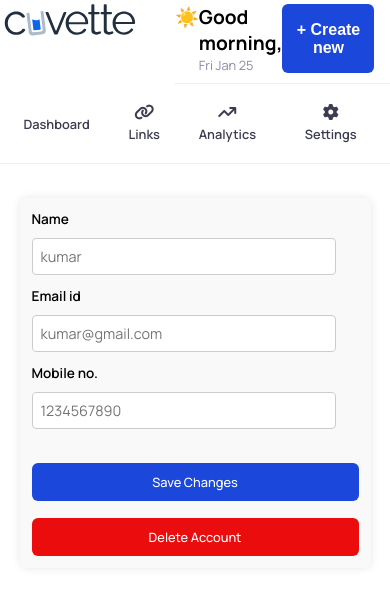
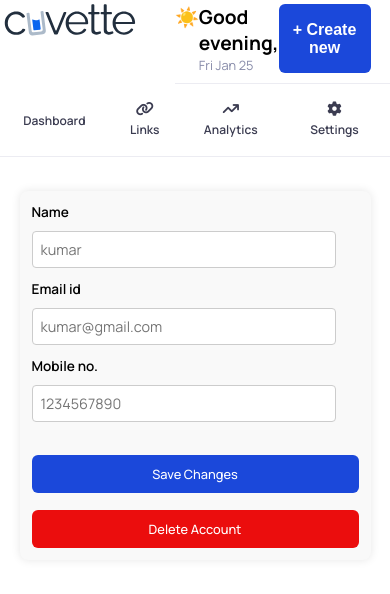
Before and after one commit to S-kumar856/link_management_platform, a React (Vite) app in the folder frontend/: page /mainpage/setting in a window 390 px wide. Shown: the top 594 px of the page. Built offline with nearby package versions, Linux system fonts and the light colour scheme; no server answers.

Commit message:
updated link page

```diff
--- a/frontend/src/components/Links/LinkPage.module.css
+++ b/frontend/src/components/Links/LinkPage.module.css
@@ -492,3 +492,10 @@ input:checked + .slider:before {
   border-radius: 6px;
   margin: 0 10px;
 }
+
+
+@media screen and (max-width: 575px) {
+  .tableContainer{
+    width: 100%;
+  }
+}
--- a/frontend/src/components/Navbar/Navbar.jsx
+++ b/frontend/src/components/Navbar/Navbar.jsx
@@ -10,6 +10,7 @@ const Navbar = () => {
     const { toggleCreateForm } = useAppContext();
     const [showLogout, setShowLogout] = useState(false);
     const [userName, setUserName] = useState("");
+    const [greeting, setGreeting] = useState("");
 
     const { searchTerm, setSearchTerm } = useAppContext();
 
@@ -33,6 +34,16 @@ const Navbar = () => {
         } catch (error) {
             console.log("Failed to fetch user data", error)
         }
+
+        // greeting
+        if (d.getHours() >= 0 && d.getHours() < 12) {
+            setGreeting("morning");
+          }
+          if (d.getHours() >= 12 && d.getHours() < 16) {
+            setGreeting("afternoon");
+          } else {
+            setGreeting("evening");
+          }
     };
 
 
@@ -40,7 +51,6 @@ const Navbar = () => {
         localStorage.removeItem("token");
         toast.success("user Logged out successfully")
         navigate('/login')
-        // setShowLogout(false)
     };
 
     const d = new Date();
@@ -61,7 +71,7 @@ const Navbar = () => {
                     <div className={style.profile_name}>
                     <span>☀️</span>
                     <div>
-                        <span>Good morning, {userName.name}</span>
+                        <span>Good {greeting}, {userName.name}</span>
                         <p>{formattedDate}</p>
                     </div>
                     </div>
--- a/frontend/src/components/mainpage/MainPage.module.css
+++ b/frontend/src/components/mainpage/MainPage.module.css
@@ -1,10 +1,10 @@
-.sidebar_parent{
+/* Base styles */
+.sidebar_parent {
     display: flex;
     font-family: Manrope;
 }
 
-
-.sideBar{
+.sideBar {
     width: 18vw;
     border-right: 1px solid #ECECF2;
     padding: 20px;
@@ -12,19 +12,19 @@
     flex-direction: column;
     gap: 20px;
 }
-.outlet{
+
+.outlet {
     width: 82vw;
 }
 
-.link, .analytics, .dashboard{
+.link, .analytics, .dashboard {
     position: relative;
     padding-left: 3vw;
     color: #3B3C51;
     cursor: pointer;
-
 }
 
-.link p, .analytics p, .dashboard p{
+.link p, .analytics p, .dashboard p {
     font-size: 1rem;
     font-weight: 600;
 }
@@ -37,7 +37,7 @@
     text-align: center;
 }
 
-.setting{
+.setting {
     position: relative;
     margin-top: 5vh;
     padding: 7vh;
@@ -47,23 +47,42 @@
     cursor: pointer;
 }
 
-.setting i{
+.setting i {
     font-size: 1.2rem;
     position: absolute;
     left: 0;
     text-align: center;
 }
 
-.setting p{
+.setting p {
     font-size: 1rem;
     font-weight: 600;
 }
 
+/* Large screens (1200px and up) */
+@media screen and (min-width: 1200px) {
+    .sideBar {
+        width: 15vw;
+    }
 
-/* Media Queries */
+    .outlet {
+        width: 85vw;
+    }
+}
 
-/* For tablets (portrait) */
-@media screen and (max-width: 768px) {
+/* Medium screens (992px to 1199px) */
+@media screen and (max-width: 1199px) {
+    .sideBar {
+        width: 20vw;
+    }
+
+    .outlet {
+        width: 80vw;
+    }
+}
+
+/* Tablets (768px to 991px) */
+@media screen and (max-width: 991px) {
     .sideBar {
         width: 25vw;
         padding: 15px;
@@ -83,23 +102,41 @@
     }
 
     .setting {
-        padding: 5vh;
+        padding: 4vh;
         margin-top: 3vh;
     }
 }
 
-/* For mobile phones */
-@media screen and (max-width: 480px) {
+/* Small tablets and large phones (576px to 767px) */
+@media screen and (max-width: 767px) {
+    .sideBar {
+        width: 30vw;
+        padding: 12px;
+    }
+
+    .outlet {
+        width: 70vw;
+    }
+
+    .link p, .analytics p, .dashboard p, .setting p {
+        font-size: 0.85rem;
+    }
+}
+
+/* Mobile phones (575px and below) */
+@media screen and (max-width: 575px) {
     .sidebar_parent {
         flex-direction: column;
+        height: 100vh;
     }
 
     .sideBar {
         width: 100%;
+        height: auto;
         border-right: none;
         border-bottom: 1px solid #ECECF2;
-        padding: 10px;
-        gap: 12px;
+        padding: 10px 5px;
+        gap: 8px;
         flex-direction: row;
         justify-content: space-around;
         align-items: center;
@@ -107,6 +144,8 @@
 
     .outlet {
         width: 100%;
+        height: calc(100vh - 60px); /* Adjust based on your sidebar height */
+        overflow-y: auto;
     }
 
     .link, .analytics, .dashboard {
@@ -114,36 +153,77 @@
         display: flex;
         flex-direction: column;
         align-items: center;
-        gap: 5px;
+        gap: 4px;
     }
 
     .link p, .analytics p, .dashboard p {
-        font-size: 0.8rem;
+        font-size: 0.75rem;
         margin: 0;
     }
 
     .link i, .analytics i, .dashboard i {
         position: static;
-        font-size: 1rem;
+        font-size: 0.9rem;
     }
 
     .setting {
         margin-top: 0;
-        padding: 10px;
+        padding: 8px;
         border: none;
         display: flex;
         flex-direction: column;
         align-items: center;
-        gap: 5px;
+        gap: 4px;
     }
 
     .setting i {
         position: static;
-        font-size: 1rem;
+        font-size: 0.9rem;
     }
 
     .setting p {
-        font-size: 0.8rem;
+        font-size: 0.75rem;
         margin: 0;
     }
 }
+
+/* Very small devices */
+@media screen and (max-width: 320px) {
+    .sideBar {
+        padding: 8px 2px;
+        gap: 5px;
+    }
+
+    .link p, .analytics p, .dashboard p, .setting p {
+        font-size: 0.7rem;
+    }
+
+    .link i, .analytics i, .dashboard i, .setting i {
+        font-size: 0.85rem;
+    }
+}
+
+/* Landscape mode for mobile */
+@media screen and (max-height: 480px) and (orientation: landscape) {
+    .sidebar_parent {
+        flex-direction: row;
+    }
+
+    .sideBar {
+        width: 60px;
+        flex-direction: column;
+        padding: 10px 5px;
+    }
+
+    .outlet {
+        width: calc(100% - 60px);
+    }
+
+    .link p, .analytics p, .dashboard p, .setting p {
+        display: none;
+    }
+
+    .link i, .analytics i, .dashboard i, .setting i {
+        font-size: 1rem;
+    }
+}
```
Also changed, not shown: frontend/src/store.txt.
